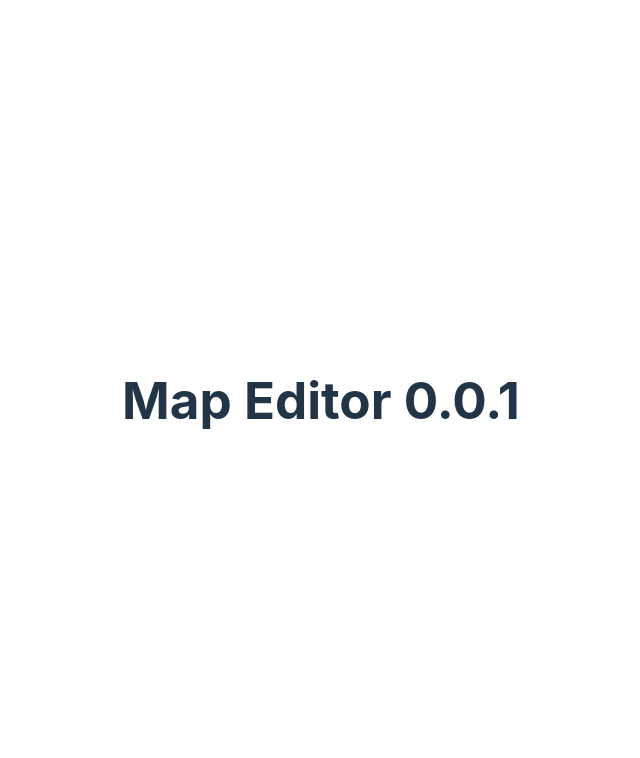
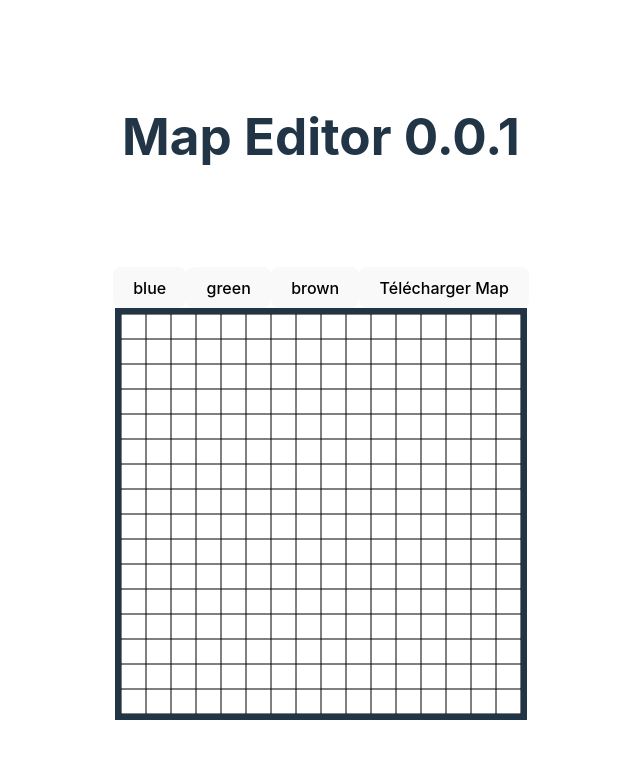
Before and after one commit to Ackermiam/map-editor, a Vue app: page / in a window 1280 px wide. Shown: the top 758 px of the page, without its empty margins (319-959 px from the left). Built offline with nearby package versions, Linux system fonts and the light colour scheme.

Commit message:
basic map editor works

```diff
--- a/src/App.vue
+++ b/src/App.vue
@@ -1,11 +1,11 @@
 <template>
   <TitleComp />
+  <CanvasComp />
 </template>
 
 <script setup lang="ts">
-import TitleComp from './components/TitleComp.vue'
+import TitleComp from "./components/TitleComp.vue";
+import CanvasComp from "./components/CanvasComp.vue";
 </script>
 
-<style scoped>
-
-</style>
+<style scoped></style>
--- a/src/components/CanvasComp.vue
+++ b/src/components/CanvasComp.vue
@@ -0,0 +1,136 @@
+<template>
+  <div>
+    <div>
+      <button
+        @click="
+          () => {
+            color = 'blue';
+          }
+        "
+      >
+        blue
+      </button>
+      <button
+        @click="
+          () => {
+            color = 'green';
+          }
+        "
+      >
+        green
+      </button>
+      <button
+        @click="
+          () => {
+            color = 'brown';
+          }
+        "
+      >
+        brown
+      </button>
+      <button @click="downloadMapImage()">Télécharger Map</button>
+    </div>
+    <canvas id="mapEditor" width="400" height="400"></canvas>
+  </div>
+</template>
+
+<script setup lang="ts">
+import { onMounted, ref } from "vue";
+
+const color = ref("blue");
+
+const mapCanvas = document.createElement("canvas");
+mapCanvas.width = 16;
+mapCanvas.height = 16;
+const mapCtx = mapCanvas.getContext("2d");
+
+let originalCanvas;
+let ctx;
+const gridSize = 25;
+
+const drawGrid = () => {
+  for (let x = 0; x <= originalCanvas.width; x += gridSize) {
+    ctx.beginPath();
+    ctx.moveTo(x, 0);
+    ctx.lineTo(x, originalCanvas.height);
+    ctx.stroke();
+  }
+  for (let y = 0; y <= originalCanvas.height; y += gridSize) {
+    ctx.beginPath();
+    ctx.moveTo(0, y);
+    ctx.lineTo(originalCanvas.width, y);
+    ctx.stroke();
+  }
+};
+
+const drawSquare = (x, y) => {
+  const gridX = Math.floor(x / gridSize) * gridSize;
+  const gridY = Math.floor(y / gridSize) * gridSize;
+  ctx.fillStyle = color.value;
+  ctx.fillRect(gridX, gridY, gridSize, gridSize);
+};
+
+const generateMapImage = () => {
+  for (let y = 0; y < 16; y++) {
+    for (let x = 0; x < 16; x++) {
+      const imageData = ctx.getImageData(x * 25, y * 25, 25, 25);
+      const color = averageColor(imageData);
+
+      if (!(color.r === 0 && color.g === 0 && color.b === 0)) {
+        mapCtx.fillStyle = `rgb(${color.r}, ${color.g}, ${color.b})`;
+        mapCtx.fillRect(x, y, 1, 1);
+      }
+    }
+  }
+
+  const mapImage = mapCanvas.toDataURL();
+  console.log(mapImage);
+  return mapImage;
+};
+
+const averageColor = (imageData) => {
+  const data = imageData.data;
+  let r = 0,
+    g = 0,
+    b = 0;
+  for (let i = 0; i < data.length; i += 4) {
+    r += data[i];
+    g += data[i + 1];
+    b += data[i + 2];
+  }
+  const pixelCount = data.length / 4;
+  return {
+    r: Math.round(r / pixelCount),
+    g: Math.round(g / pixelCount),
+    b: Math.round(b / pixelCount),
+  };
+};
+
+const downloadMapImage = () => {
+  const mapImage = generateMapImage();
+
+  const downloadLink = document.createElement("a");
+  downloadLink.href = mapImage;
+  downloadLink.download = "map16x16.png";
+
+  downloadLink.click();
+};
+onMounted(() => {
+  originalCanvas = document.querySelector("canvas");
+  ctx = originalCanvas.getContext("2d");
+  drawGrid();
+
+  originalCanvas.addEventListener("click", (event) => {
+    const rect = originalCanvas.getBoundingClientRect();
+    const x = event.clientX - rect.left;
+    const y = event.clientY - rect.top;
+    drawSquare(x, y);
+  });
+});
+</script>
+
+<style scoped>
+#mapEditor {
+  border: 6px solid #213547;
+}
+</style>
--- a/src/components/TitleComp.vue
+++ b/src/components/TitleComp.vue
@@ -1,14 +1,13 @@
-
 <template>
   <h1>Map Editor {{ JSONINFO.version }}</h1>
 </template>
 
 <script setup lang="ts">
-import JSONINFO from '../../package.json'
+import JSONINFO from "../../package.json";
 </script>
 
 <style scoped>
-.read-the-docs {
-  color: #888;
+h1 {
+  margin-bottom: 2em;
 }
 </style>
```
